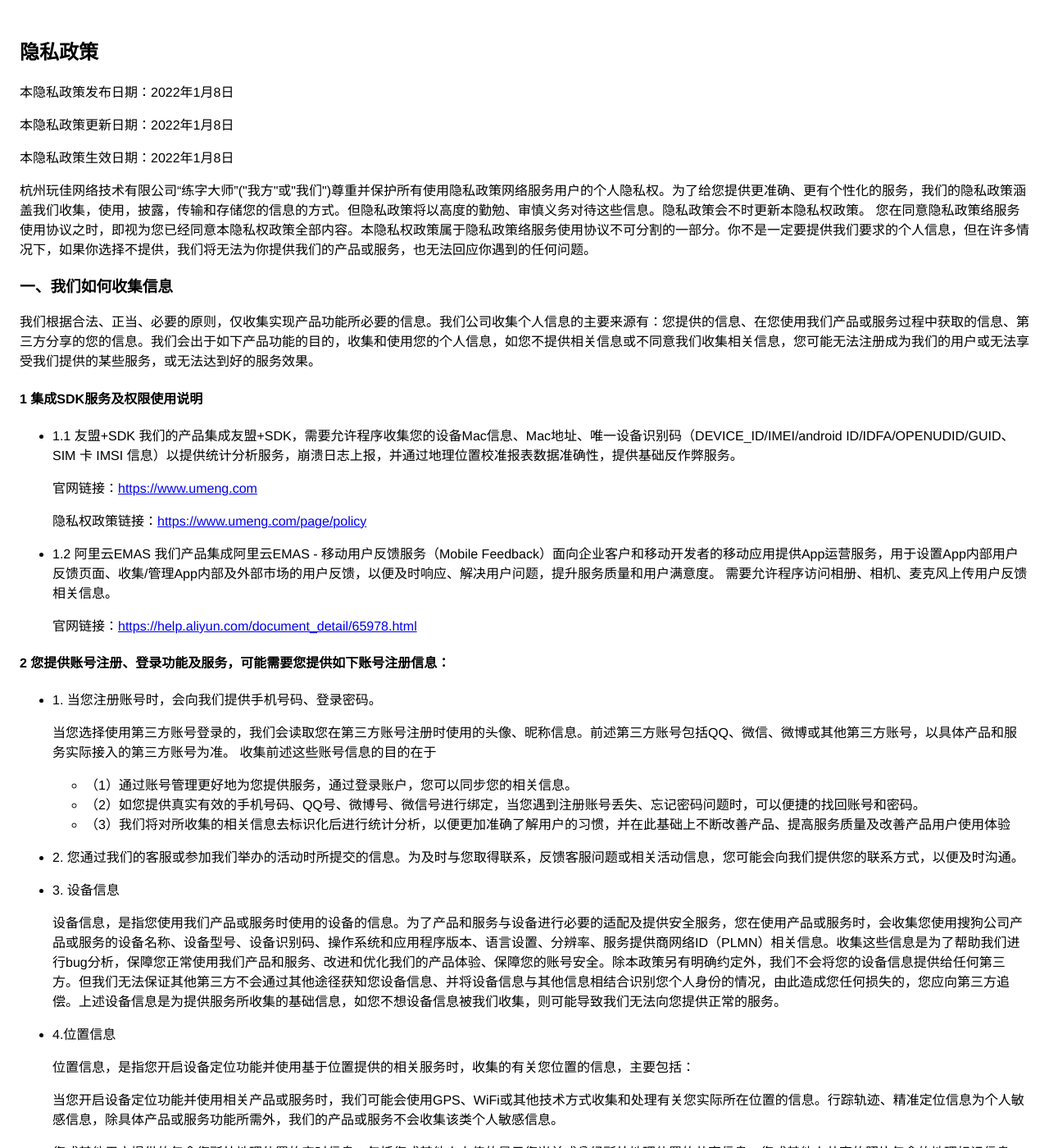
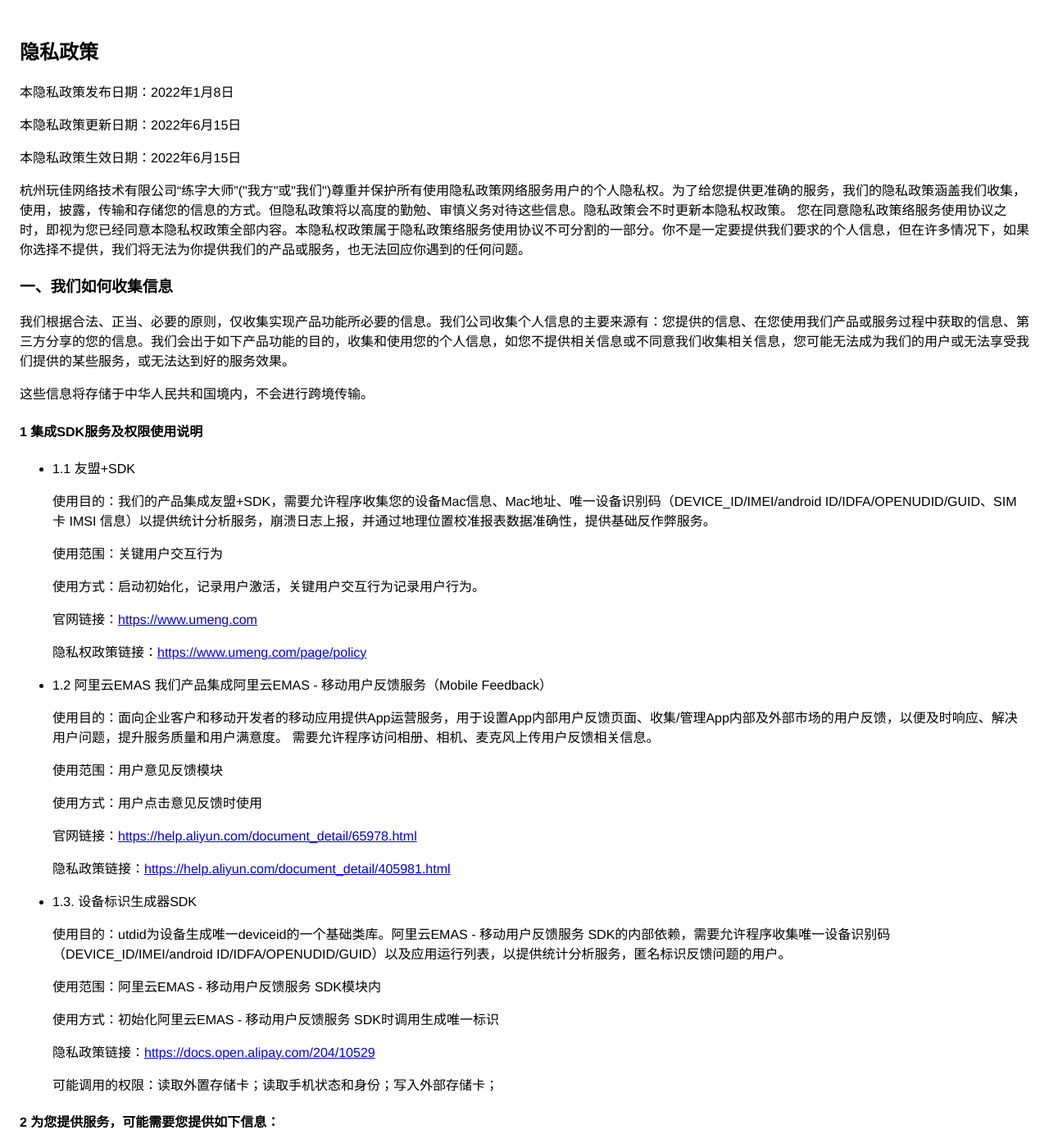
Before and after one commit to ztdr/home, a Jekyll site: the page lz_privacy_lzds.html, which Jekyll copies as it is, in a window 1280 px wide and 1400 px high. Shown: the whole window at 82% size. Built offline with Jekyll 4.4.1, drawn with Linux system fonts in a browser that asks for light colours; some of the changed text lies outside the part shown.

```diff
--- a/lz_privacy_lzds.html
+++ b/lz_privacy_lzds.html
@@ -12,10 +12,10 @@
 <body>
 <h2>隐私政策</h2>
 <p>本隐私政策发布日期：2022年1月8日</p>
-<p>本隐私政策更新日期：2022年1月8日</p>
-<p>本隐私政策生效日期：2022年1月8日</p>
+<p>本隐私政策更新日期：2022年6月15日</p>
+<p>本隐私政策生效日期：2022年6月15日</p>
 <p>
-    杭州玩佳网络技术有限公司“练字大师”("我方"或"我们")尊重并保护所有使用隐私政策网络服务用户的个人隐私权。为了给您提供更准确、更有个性化的服务，我们的隐私政策涵盖我们收集，使用，披露，传输和存储您的信息的方式。但隐私政策将以高度的勤勉、审慎义务对待这些信息。隐私政策会不时更新本隐私权政策。
+    杭州玩佳网络技术有限公司“练字大师”("我方"或"我们")尊重并保护所有使用隐私政策网络服务用户的个人隐私权。为了给您提供更准确的服务，我们的隐私政策涵盖我们收集，使用，披露，传输和存储您的信息的方式。但隐私政策将以高度的勤勉、审慎义务对待这些信息。隐私政策会不时更新本隐私权政策。
     您在同意隐私政策络服务使用协议之时，即视为您已经同意本隐私权政策全部内容。本隐私权政策属于隐私政策络服务使用协议不可分割的一部分。你不是一定要提供我们要求的个人信息，但在许多情况下，如果你选择不提供，我们将无法为你提供我们的产品或服务，也无法回应你遇到的任何问题。
 </p>
 
@@ -24,7 +24,11 @@
 </h3>
 
 <p>
-    我们根据合法、正当、必要的原则，仅收集实现产品功能所必要的信息。我们公司收集个人信息的主要来源有：您提供的信息、在您使用我们产品或服务过程中获取的信息、第三方分享的您的信息。我们会出于如下产品功能的目的，收集和使用您的个人信息，如您不提供相关信息或不同意我们收集相关信息，您可能无法注册成为我们的用户或无法享受我们提供的某些服务，或无法达到好的服务效果。
+    我们根据合法、正当、必要的原则，仅收集实现产品功能所必要的信息。我们公司收集个人信息的主要来源有：您提供的信息、在您使用我们产品或服务过程中获取的信息、第三方分享的您的信息。我们会出于如下产品功能的目的，收集和使用您的个人信息，如您不提供相关信息或不同意我们收集相关信息，您可能无法成为我们的用户或无法享受我们提供的某些服务，或无法达到好的服务效果。
+</p>
+
+<p>
+    这些信息将存储于中华人民共和国境内，不会进行跨境传输。
 </p>
 
 <h4>
@@ -32,48 +36,51 @@
 </h4>
 <ul>
     <li>
-        <p>1.1 友盟+SDK 我们的产品集成友盟+SDK，需要允许程序收集您的设备Mac信息、Mac地址、唯一设备识别码（DEVICE_ID/IMEI/android ID/IDFA/OPENUDID/GUID、SIM 卡
+        <p>1.1 友盟+SDK</p>
+        <p>使用目的：我们的产品集成友盟+SDK，需要允许程序收集您的设备Mac信息、Mac地址、唯一设备识别码（DEVICE_ID/IMEI/android ID/IDFA/OPENUDID/GUID、SIM 卡
             IMSI 信息）以提供统计分析服务，崩溃日志上报，并通过地理位置校准报表数据准确性，提供基础反作弊服务。</p>
+        <p>使用范围：关键用户交互行为</p>
+        <p>使用方式：启动初始化，记录用户激活，关键用户交互行为记录用户行为。</p>
         <p>官网链接：<a href="https://www.umeng.com">https://www.umeng.com</a></p>
         <p>隐私权政策链接：<a href="https://www.umeng.com/page/policy">https://www.umeng.com/page/policy</a></p>
     </li>
     <li>
-        <p>1.2 阿里云EMAS 我们产品集成阿里云EMAS - 移动用户反馈服务（Mobile
-            Feedback）面向企业客户和移动开发者的移动应用提供App运营服务，用于设置App内部用户反馈页面、收集/管理App内部及外部市场的用户反馈，以便及时响应、解决用户问题，提升服务质量和用户满意度。
-            需要允许程序访问相册、相机、麦克风上传用户反馈相关信息。
+        <p>1.2 阿里云EMAS 我们产品集成阿里云EMAS - 移动用户反馈服务（Mobile Feedback）</p>
+        <p>使用目的：面向企业客户和移动开发者的移动应用提供App运营服务，用于设置App内部用户反馈页面、收集/管理App内部及外部市场的用户反馈，以便及时响应、解决用户问题，提升服务质量和用户满意度。
+            需要允许程序访问相册、相机、麦克风上传用户反馈相关信息。</p>
+        <p>使用范围：用户意见反馈模块</p>
+        <p>使用方式：用户点击意见反馈时使用</p>
+        <p>官网链接：<a href="https://help.aliyun.com/document_detail/65978.html">https://help.aliyun.com/document_detail/65978.html</a>
         </p>
+        <p>隐私政策链接：<a href="https://help.aliyun.com/document_detail/405981.html">https://help.aliyun.com/document_detail/405981.html</a>
         </p>
-        <p>官网链接：<a href="https://help.aliyun.com/document_detail/65978.html">https://help.aliyun.com/document_detail/65978.html</a></p>
+    </li>
+    <li>
+        <p>1.3. 设备标识生成器SDK</p>
+        <p>使用目的：utdid为设备生成唯一deviceid的一个基础类库。阿里云EMAS - 移动用户反馈服务 SDK的内部依赖，需要允许程序收集唯一设备识别码（DEVICE_ID/IMEI/android
+            ID/IDFA/OPENUDID/GUID）以及应用运行列表，以提供统计分析服务，匿名标识反馈问题的用户。</p>
+        <p>使用范围：阿里云EMAS - 移动用户反馈服务 SDK模块内</p>
+        <p>使用方式：初始化阿里云EMAS - 移动用户反馈服务 SDK时调用生成唯一标识</p>
+        <p>隐私政策链接：<a href="https://docs.open.alipay.com/204/10529">https://docs.open.alipay.com/204/10529</a></p>
+        <p>可能调用的权限：读取外置存储卡；读取手机状态和身份；写入外部存储卡；</p>
     </li>
 </ul>
 
 <h4>
-    2 您提供账号注册、登录功能及服务，可能需要您提供如下账号注册信息：
+    2 为您提供服务，可能需要您提供如下信息：
 </h4>
 <ul>
     <li>
-        <p>1. 当您注册账号时，会向我们提供手机号码、登录密码。</p>
-        <p>
-            当您选择使用第三方账号登录的，我们会读取您在第三方账号注册时使用的头像、昵称信息。前述第三方账号包括QQ、微信、微博或其他第三方账号，以具体产品和服务实际接入的第三方账号为准。
-            收集前述这些账号信息的目的在于
-        <ul>
-            <li>（1）通过账号管理更好地为您提供服务，通过登录账户，您可以同步您的相关信息。</li>
-            <li>（2）如您提供真实有效的手机号码、QQ号、微博号、微信号进行绑定，当您遇到注册账号丢失、忘记密码问题时，可以便捷的找回账号和密码。</li>
-            <li>（3）我们将对所收集的相关信息去标识化后进行统计分析，以便更加准确了解用户的习惯，并在此基础上不断改善产品、提高服务质量及改善产品用户使用体验</li>
-        </ul>
-        </p>
+        <p>1. 您通过我们的客服或参加我们举办的活动时所提交的信息。为及时与您取得联系，反馈客服问题或相关活动信息，您可能会向我们提供您的联系方式，以便及时沟通。</p>
     </li>
     <li>
-        <p>2. 您通过我们的客服或参加我们举办的活动时所提交的信息。为及时与您取得联系，反馈客服问题或相关活动信息，您可能会向我们提供您的联系方式，以便及时沟通。</p>
-    </li>
-    <li>
-        <p>3. 设备信息</p>
+        <p>2. 设备信息</p>
         <p>
             设备信息，是指您使用我们产品或服务时使用的设备的信息。为了产品和服务与设备进行必要的适配及提供安全服务，您在使用产品或服务时，会收集您使用搜狗公司产品或服务的设备名称、设备型号、设备识别码、操作系统和应用程序版本、语言设置、分辨率、服务提供商网络ID（PLMN）相关信息。收集这些信息是为了帮助我们进行bug分析，保障您正常使用我们产品和服务、改进和优化我们的产品体验、保障您的账号安全。除本政策另有明确约定外，我们不会将您的设备信息提供给任何第三方。但我们无法保证其他第三方不会通过其他途径获知您设备信息、并将设备信息与其他信息相结合识别您个人身份的情况，由此造成您任何损失的，您应向第三方追偿。上述设备信息是为提供服务所收集的基础信息，如您不想设备信息被我们收集，则可能导致我们无法向您提供正常的服务。
         </p>
     </li>
     <li>
-        <p>4.位置信息</p>
+        <p>3.位置信息</p>
         <p>
             位置信息，是指您开启设备定位功能并使用基于位置提供的相关服务时，收集的有关您位置的信息，主要包括：
         </p>
@@ -88,16 +95,16 @@
         </p>
     </li>
     <li>
-        <p>5. 日志信息</p>
+        <p>4. 日志信息</p>
         <p>出于服务安全的必要，您使用产品和服务时，系统可能通过cookies或其他方式自动收集某些信息并存储在服务器日志中。此类信息可能包括：</p>
         <p>
             对我们的产品和服务的详细使用情况，此种信息可能包括您使用的网页搜索词语、访问的页面地址、以及您在使用服务时浏览或要求提供的其他信息和内容详情；设备或软件信息，除以上所述设备信息外，我们可能收集您使用的软件的版本号、浏览器类型。为确保您操作环境的安全或提供服务所需，我们会收集有关您使用的移动应用和其他软件的信息。设备事件信息，包括崩溃、系统活动信息及其他相关信息。
         </p>
     </li>
     <li>
-        <p>6. 经您同意后收集的其他信息</p>
+        <p>5. 经您同意后收集的其他信息</p>
         <p>
-            为向您提供更便捷、更优质、个性化的产品或服务，我们的部分产品和服务的个别特定功能可能需要您提供特定的个人敏感信息来实现。若您选择不提供该类信息，则可能无法正常使用对应功能，但不影响您使用服务中的其他功能。这些功能包括：
+            为向您提供更便捷、更优质产品或服务，我们的部分产品和服务的个别特定功能可能需要您提供特定的个人敏感信息来实现。若您选择不提供该类信息，则可能无法正常使用对应功能，但不影响您使用服务中的其他功能。这些功能包括：
         </p>
         <p>
         <ul>
@@ -126,16 +133,6 @@
         </p>
     </li>
 
-    <li>
-        <p>7. 其他第三方分享的您的信息</p>
-        <p>主要包括两种情况：</p>
-        <ul>
-            <li><p>1）其他用户发布的信息中可能包含您的信息。</p></li>
-            <li><p>
-                2）您在使用第三方合作伙伴服务时所产生或分享的信息，当您使用微博、QQ账号及其他第三方账号登录我们的软件产品或服务时，我们需要核实您的身份或绑定您的账户信息，经过您的授权将相关账号关联到我们的产品或服务中。</p>
-            </li>
-        </ul>
-    </li>
 </ul>
 
 
@@ -148,37 +145,22 @@
 <ul>
     <li>
         <p>
-            1. 满足您的个性化需求 ：例如，语言设定、位置设定、个性化的帮助服务。
+            1. 向您提供服务，产品开发和服务优化 ：例如，当我们的系统发生故障时，我们会记录和分析系统故障时产生的信息，优化我们的服务。
         </p>
     </li>
     <li>
         <p>
-            2. 向您提供服务，产品开发和服务优化 ：例如，当我们的系统发生故障时，我们会记录和分析系统故障时产生的信息，优化我们的服务。
+            2. 安全保障 ：例如，我们会将您的信息用于身份验证、安全防范、反诈骗监测、存档备份、客户的安全服务等用途。例如，您下载或安装的安全软件会对恶意程序或病毒进行检测，或为您识别诈骗信息。
         </p>
     </li>
     <li>
         <p>
-            3. 安全保障 ：例如，我们会将您的信息用于身份验证、安全防范、反诈骗监测、存档备份、客户的安全服务等用途。例如，您下载或安装的安全软件会对恶意程序或病毒进行检测，或为您识别诈骗信息。
+            3. 管理软件 ：例如，进行软件认证、软件升级等。
         </p>
     </li>
     <li>
         <p>
-            4. 向您推荐您可能感兴趣的广告、资讯等 。
-        </p>
-    </li>
-    <li>
-        <p>
-            5. 评估、改善我们的广告投放和其他促销及推广活动的效果 。
-        </p>
-    </li>
-    <li>
-        <p>
-            6. 管理软件 ：例如，进行软件认证、软件升级等。
-        </p>
-    </li>
-    <li>
-        <p>
-            7. 邀请您参与有关我们服务的调查 。
+            4. 邀请您参与有关我们服务的调查 。
         </p>
     </li>
     <li>
@@ -213,7 +195,7 @@
     <li>
         <p>经您同意的其他用途。</p>
         <p>
-            为了让您有更好的体验、改善我们的服务或经您同意的其他用途，在符合相关法律法规的前提下，我们可能将通过某些服务所收集的信息用于我们的其他服务。例如，将您在使用我们某项服务时的信息，用于另一项服务中向您展示个性化的内容或广告、用于用户研究分析与统计等服务。
+            为了让您有更好的体验、改善我们的服务或经您同意的其他用途，在符合相关法律法规的前提下，我们可能将通过某些服务所收集的信息用于我们的其他服务。例如，将您在使用我们某项服务时的信息，用于用于用户研究分析与统计等服务。
         </p>
         <p>
             为了确保服务的安全，帮助我们更好地了解我们应用程序的运行情况，我们可能记录相关信息，例如，您使用应用程序的频率、故障信息、总体使用情况、性能数据以及应用程序的来源。我们不会将我们存储在分析软件中的信息与您在应用程序中提供的个人身份信息相结合。
@@ -314,7 +296,7 @@
     </li>
     <li>
         <p>
-            2. 我们会采取一切合理可行的措施，确保未收集无关的个人信息。除非取得你的书面许可，我们将在且仅在你删除或注销账户后36个月保留你的个人信息， 超出此期限后，我们将会对你的个人信息进行匿名化处理或销毁。
+            2. 我们将在且仅在为实现目的所必需的期限和网络安全法、《中华人民共和国电子商务法》等法律法规要求的期限内保留你的个人信息，超出此期限后，我们会将你的个人信息删除或进行匿名化处理。
         </p>
     </li>
     <li>
@@ -337,36 +319,90 @@
 </ul>
 
 <h3>
-    五、您如何管理您的个人信息
+    五、您的个人信息主体权利
 </h3>
-
+<p>
+    无论你何时使用本产品或本服务，我们都会尽全力确保你对于自己个人信息查阅、更正、删除以及撤回授权的权利，以使你拥有充分的能力保障你的隐私和信息安全。你的权利包括：
+</p>
+<p>
+    （一）访问和更正你的个人信息
+</p>
+<p>
+    你有权查阅和更正你的个人信息，法律法规规定的例外情况除外。如果你想查阅你的个人信息，或者发现我们处理的关于你的个人信息有错误，你可以通过我们提供的产品或服务的功能页面，对你已提供给我们的相关个人信息进行查阅和更正，包括：
+</p>
 <ul>
     <li>
         <p>
-            1. 您可以在使用我们服务的过程中，访问、修改和删除您提供的注册信息和其他个人信息，也可按照通知指引与我们联系。您访问、修改和删除个人信息的范围和方式将取决于您使用的具体服务。
-        </p>
-        <p>
-            例如，若您在使用地理位置相关服务时，希望停止分享您的地理位置信息，您可通过手机定位关闭功能、软硬件服务商及通讯服务提供商的关闭方式停止分享，建议您仔细阅读相关指引。
+            1、使用信息：你可以通过相关产品页面随时查阅和编辑你的使用信息，包括：字帖收藏、文素收藏、文素编辑、草稿箱、意见反馈等。
         </p>
     </li>
     <li>
         <p>
-            2. 我们将按照本政策所述，仅为实现我们产品或服务的功能，收集、使用您的信息。
+            2、其他信息：如你在访问过程中遇到操作问题需获取其他前述无法获知的个人信息，你可通过本政策提供的方式联系我们。但请你理解并充分知晓，出于安全性和身份识别的考虑，你可能无法修改某些初始注册信息（如注册时间）。
         </p>
+    </li>
+</ul>
+<p>（二）删除你的个人信息</p>
 <p>
-            如您发现我们违反法律、行政法规的规定或者双方的约定收集、使用您的个人信息，您可以要求我们删除。
+    你有权自行删除或者联系我们删除你的个人信息，法律法规规定的例外情况除外。对于你的部分个人信息，你可以自行通过我们提供的相关产品或服务的功能页面，主动删除你提供的信息。有下列情形之一的，我们会主动删除个人信息；我们未删除的，你有权请求我们删除：
 </p>
+<ul>
+    <li>
         <p>
-            如您发现我们收集、存储的您的个人信息有错误的，您也可以要求我们更正。
-        </p>
-        <p>
-            在您访问、修改和删除相关信息时，我们可能会要求您进行身份验证，以保障帐号的安全。
+            1. 你的个人信息处理目的已实现、无法实现或者为实现处理目的不再必要；
         </p>
     </li>
     <li>
         <p>
-            3. 在以下情形中，按照法律法规要求，我们将无法响应你的请求：
+            2. 我们停止提供产品或者服务，或者你的个人信息保存期限已届满；
         </p>
+    </li>
+    <li>
+        <p>
+            3. 我们处理个人信息的行为违反法律、行政法规或者与你的约定；
+        </p>
+    </li>
+    <li>
+        <p>
+            4. 你撤回同意；
+        </p>
+    </li>
+    <li>
+        <p>
+            5. 法律、行政法规规定的其他情形。
+
+        </p>
+        <strong>法律、行政法规规定的保存期限未届满，或者删除个人信息从技术上难以实现的，我们会停止除存储和采取必要的安全保护措施之外的处理。</strong>
+    </li>
+</ul>
+<p>
+    （三）改变你授权同意的范围或撤回你的授权
+</p>
+<p>
+    每个业务功能需要一些基本的个人信息才能得以完成(见本政策“我们如何收集和使用你的个人信息”)。对于额外收集的个人信息的收集和使用，你可以通过删除信息或下文所述等方式随时给予或撤回你的授权同意。当你撤回同意后，我们将不再处理相应的个人信息。但你撤回同意的决定，不会影响此前基于你的授权而开展的个人信息处理。
+</p>
+<ul>
+    <li>
+        <p>1、关闭系统权限：你可以通过在你的设备中关闭你的相机、存储、位置、电话权限，自行选择停止使用相应的附加功能，撤回这些权限所涉及个人信息收集和使用的同意。</p>
+    </li>
+</ul>
+<p>
+    （四）获取你的个人信息副本
+</p>
+<p>
+    我们将根据你的书面请求，为你提供以下类型的个人信息副本：你的个人基本资料。但请注意，我们为你提供的信息副本仅以我们收集的信息为限。
+</p>
+<p>
+    （五）响应你的上述请求
+</p>
+<p>
+    为保障安全，你可能需要提供书面请求，或以其他方式证明你的身份。我们可能会先要求你验证自己的身份，然后再处理你的请求。
+    我们将在15个工作日内做出答复。如你不满意，还可以通过以下途径投诉：发送邮件到595880473@qq.com。对于你合理的请求，我们原则上不收取费用，但对多次重复、超出合理限度的请求，我们将视情收取一定成本费用。对于那些无端重复、需要过多技术手段(例如，需要开发新系统或从根本上改变现行惯例)、给他人合法权益带来风险或者非常不切实际(例如，涉及备份磁带上存放的信息)的请求，我们可能会予以拒绝。
+</p>
+<p>
+    在以下情形中，按照法律法规要求，我们将无法响应你的请求：
+</p>
+<ul>
     <p>
         与国家安全、国防安全直接相关的。
     </p>
@@ -385,7 +421,6 @@
     <p>
         涉及商业秘密的。
     </p>
-    </li>
 </ul>
 
 <h3>
@@ -400,9 +435,14 @@
 <p>
     如果我们发现自己在未事先获得可证实的父母同意的情况下收集了未成年人的个人信息，则会设法尽快删除相关数据。
 </p>
-
 <h3>
-    七、本政策如何更新
+    七、你的个人信息如何在全球范围转移
+</h3>
+<p>
+    我们在中华人民共和国境内收集和产生的个人信息，将存储在中华人民共和国境内，不会存在个人信息出境之情况。
+</p>
+<h3>
+    八、本政策如何更新
 </h3>
 <p>
     我们的隐私政策将不定时更新。
```
Also changed, not shown: other parts of lz_privacy_lzds.html (+1 -1 lines), lz_privacy.html (+117 -76 lines). Lines whose indentation alone changed are shown as unchanged.
